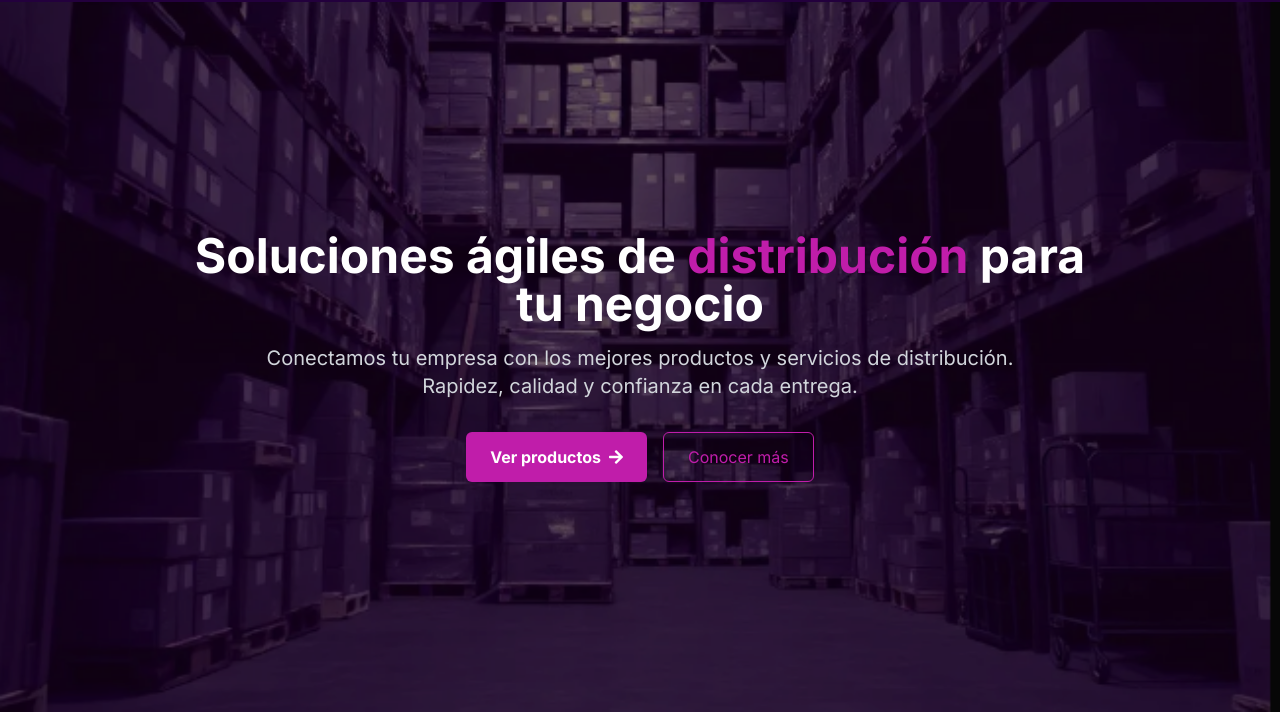
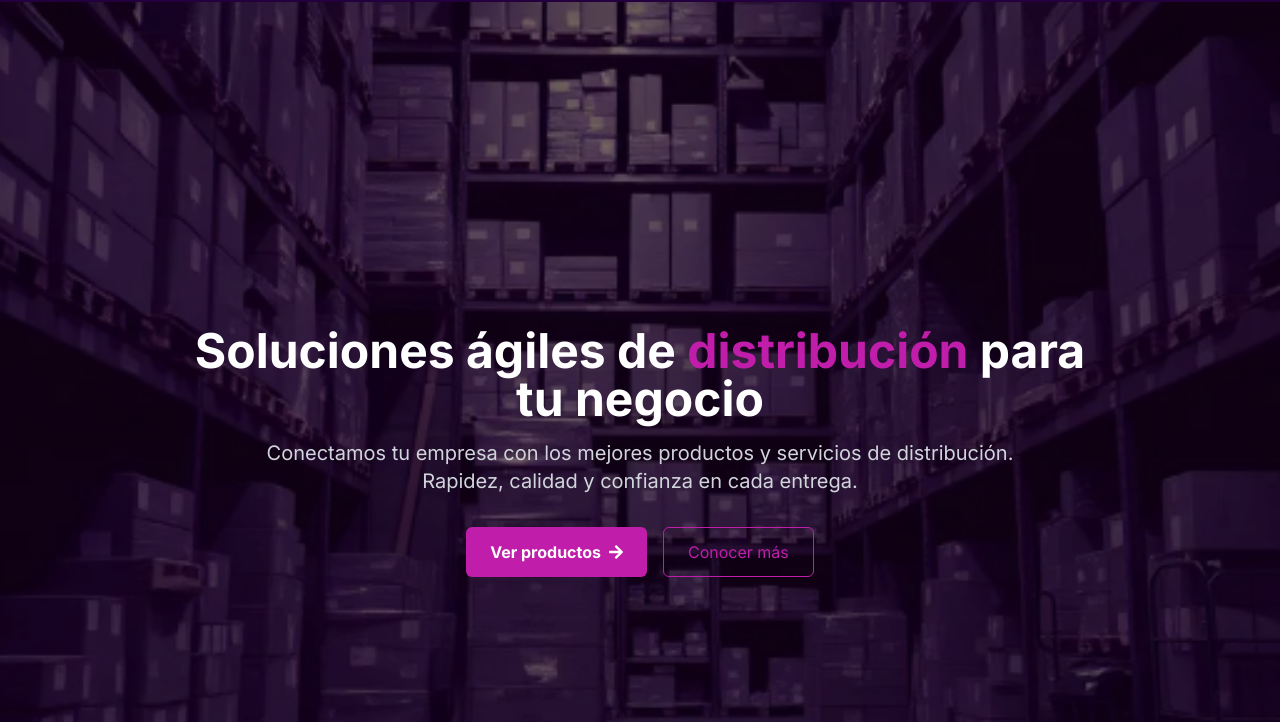
Before and after one commit to BrayanR27/brayanr27.github.io, a plain HTML site: page index.html in a window 1280 px wide. Shown: the part 78-800 px from the top of the page. Drawn offline with nearby package versions, Linux system fonts and the light colour scheme.

Commit message:
Add files via upload

```diff
--- a/index.html
+++ b/index.html
@@ -46,12 +46,12 @@
 
     <main>
         <div class="relative">
-            <img alt="Interior de almacén" class="w-full object-cover brightness-50" height="600" src="Atraspng.png" width="1920"/>
+            <img alt="Interior de almacén" class="w-full object-cover brightness-50 h-96 sm:h-128 lg:h-[900px]" src="Atraspng.png" width="1920"/>
             <div class="absolute inset-0 flex flex-col justify-center items-center text-center px-6 sm:px-12 md:px-20 lg:px-32 xl:px-48">
-                <h1 class="text-white font-extrabold text-3xl sm:text-4xl md:text-5xl leading-tight max-w-4xl">
+                <h1 class="text-white font-extrabold text-2xl sm:text-3xl md:text-5xl leading-tight max-w-4xl">
                     Soluciones ágiles de <span class="text-[#C01DAA]">distribución</span> para tu negocio
                 </h1>
-                <p class="text-gray-300 mt-4 max-w-3xl text-base sm:text-lg md:text-xl font-normal">
+                <p class="text-gray-300 mt-4 max-w-3xl text-sm sm:text-lg md:text-xl font-normal">
                     Conectamos tu empresa con los mejores productos y servicios de distribución. Rapidez, calidad y confianza en cada entrega.
                 </p>
                 <div class="mt-8 flex space-x-4">
```
